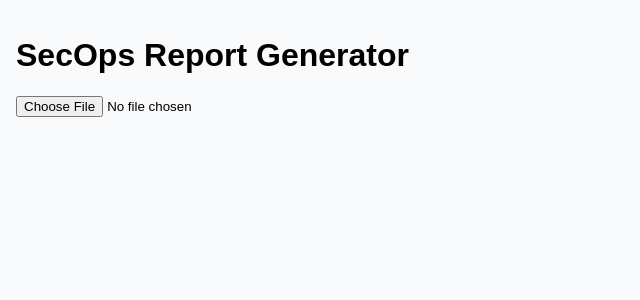
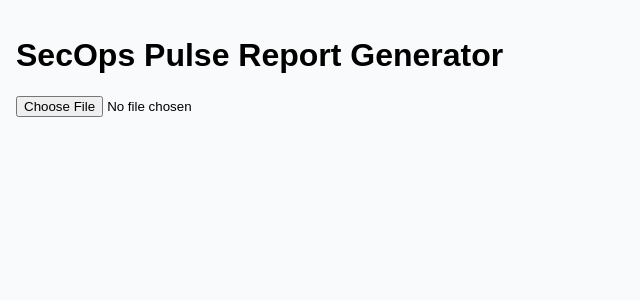
Before and after one commit to arbarg2/secops-report, a React (Create React App) app: page / in a window 1280 px wide. Shown: the top 300 px of the page, without its empty margins (0-640 px from the left). Built offline with nearby package versions, Linux system fonts and the light colour scheme.

Commit message:
Update App.js

```diff
--- a/src/App.js
+++ b/src/App.js
@@ -1,7 +1,6 @@
+import React, { useState } from "react";
 
-import { useState } from "react";
-
-export default function ReportView() {
+export default function App() {
   const [alerts, setAlerts] = useState([]);
   const [report, setReport] = useState(null);
 
@@ -59,7 +58,7 @@
 
   return (
     <div className="p-6 max-w-4xl mx-auto">
-      <h1 className="text-2xl font-bold mb-4">SecOps Report Generator</h1>
+      <h1 className="text-2xl font-bold mb-4">SecOps Pulse Report Generator</h1>
       <input type="file" accept=".csv" onChange={handleFileUpload} className="mb-4" />
 
       {report && (
```
